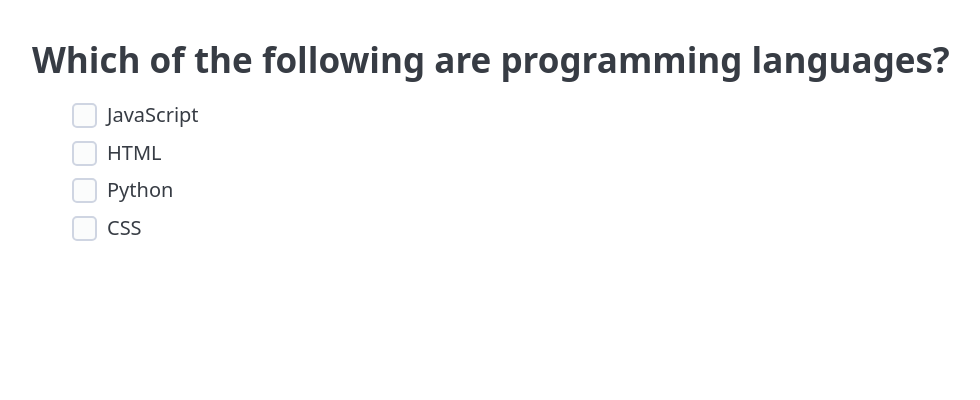
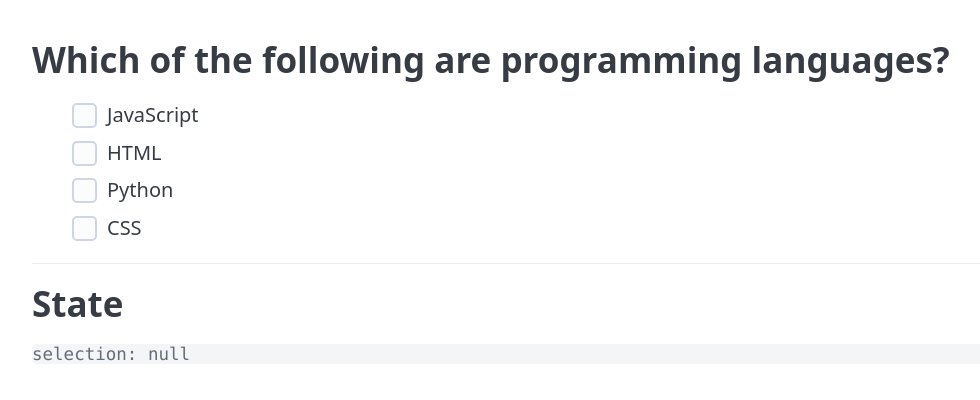
Before and after one commit to kulla/2025-05-04-state-management-with-lenses, a React app: page / in a window 1280 px wide. Shown: the top 400 px of the page, without its empty margins (8-988 px from the left). Built offline with nearby package versions, Linux system fonts and the light colour scheme; the HTML template or start-up script is replaced by a standard one.

Commit message:
feat: Parse dataTypes()

```diff
--- a/src/App.tsx
+++ b/src/App.tsx
@@ -1,6 +1,6 @@
 import '@picocss/pico/css/pico.min.css'
 import './App.css'
-import { useState } from 'react'
+import { useEffect, useState } from 'react'
 
 const exampleExercise: MultipleChoiceExercise = {
   type: 'multiple-choice-exercise',
@@ -19,8 +19,73 @@ function text(value: string): Text {
 
 export default function App() {
   const [state, setState] = useState<MultipleChoiceExercise>(exampleExercise)
+  const [selection, setSelection] = useState<Position | null>(null)
 
-  return <main className="content">{render({ value: state, path: [] })}</main>
+  useEffect(() => {
+    function handleSeletionChange() {
+      const selection = window.getSelection()
+
+      if (selection == null || !selection.isCollapsed) {
+        setSelection(null)
+        return
+      }
+
+      const { anchorNode, anchorOffset } = selection
+      const { path, type } = getDataTypes(anchorNode)
+
+      if (path == null) {
+        setSelection(null)
+        return
+      }
+
+      if (type === 'text') {
+        setSelection({ path, offset: anchorOffset })
+      } else {
+        setSelection({ path })
+      }
+    }
+
+    document.addEventListener('selectionchange', handleSeletionChange)
+
+    return () => {
+      document.removeEventListener('selectionchange', handleSeletionChange)
+    }
+  })
+
+  return (
+    <main className="content">
+      <div contentEditable suppressContentEditableWarning spellCheck={false}>
+        {render({ value: state, path: [] })}
+      </div>
+      <hr />
+      <h2>State</h2>
+      <pre>selection: {JSON.stringify(selection, null, 2)}</pre>
+    </main>
+  )
+}
+
+function getDataTypes(node: Node | null): {
+  path: Path | null
+  type: string | null
+} {
+  if (node == null) return { path: null, type: null }
+  if (!isElement(node)) return getDataTypes(node.parentNode)
+
+  const dataPath = node.getAttribute('data-path')
+  const dataType = node.getAttribute('data-type')
+
+  if (dataPath == null) return getDataTypes(node.parentNode)
+
+  const path = JSON.parse(dataPath)
+
+  return {
+    path,
+    ...(dataType ? { type: dataType } : { type: null }),
+  }
+}
+
+function isElement(node: Node): node is Element {
+  return node.nodeType === Node.ELEMENT_NODE
 }
 
 function render({ value, path }: StateValue<Entity>) {
@@ -100,8 +165,15 @@ function get<T, K extends keyof T & (string | number)>(
 
 interface StateValue<A> {
   value: A
-  path: Array<string | number>
+  path: Path
 }
+
+interface Position {
+  path: Path
+  offset?: number
+}
+
+type Path = Array<string | number>
 
 interface Text {
   type: 'text'
```
